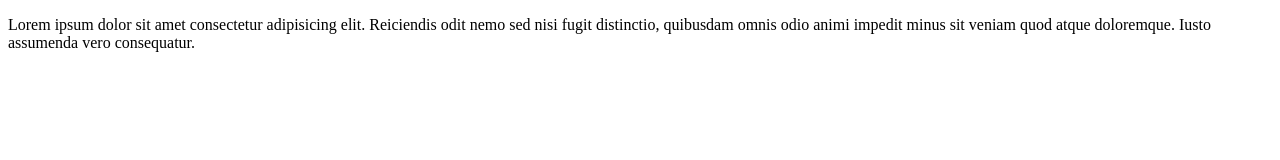
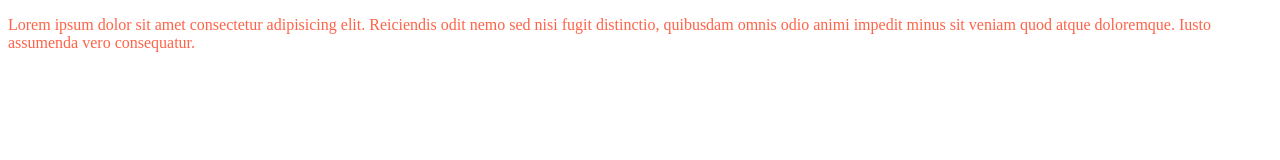
Before and after one commit to AlirezaMojahedi/cs50xiran, a plain HTML site: page index.html in a window 1280 px wide. Drawn offline with Linux system fonts and the light colour scheme.

Commit message:
add style

```diff
--- a/index.html
+++ b/index.html
@@ -9,7 +9,7 @@
 </head>
 
 <body>
-    <p>Lorem ipsum dolor sit amet consectetur adipisicing elit. Reiciendis odit nemo sed nisi fugit distinctio,
+    <p style="color: tomato;">Lorem ipsum dolor sit amet consectetur adipisicing elit. Reiciendis odit nemo sed nisi fugit distinctio,
         quibusdam omnis odio animi impedit minus sit veniam quod atque doloremque. Iusto assumenda vero consequatur.</p>
         <img src="../../Screenshot from 2022-01-19 18-01-21.png" alt="">
     <img src="" >
```
